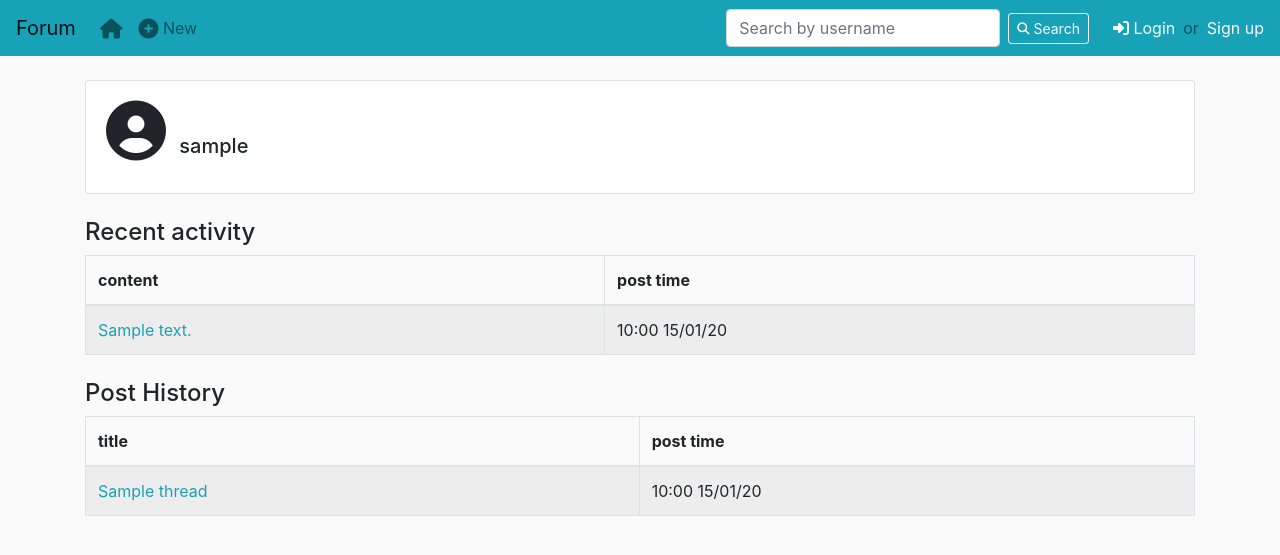
After one commit to riiraty/tietokantasovellus, a Flask app: a page that uses application/templates/layout.html in a window 1280 px wide. The commit adds this page. Shown: the top 555 px of the page. Run offline with Flask 2, Linux system fonts and the light colour scheme; tables that the repository leaves empty hold one stand-in row (values such as "Sample post"); some libraries are stand-ins or nearby versions.

Commit message:
add view for single user, start search feature, style and fix templates

```diff
--- a/application/__init__.py
+++ b/application/__init__.py
@@ -27,6 +27,8 @@ from application.threads import views
 from application.auth import models
 from application.auth import views
 
+from application.users import views
+
 # kirjautumistoiminnallisuus
 from application.auth.models import User
 from os import urandom
--- a/application/templates/layout.html
+++ b/application/templates/layout.html
@@ -23,6 +23,10 @@
               <a class="nav-link" href="{{ url_for('threads_form') }} "><i class="fas fa-plus-circle fa-lg"></i> New</a>
             </li>
         </ul>
+        <form class="form-inline mr-4" role="form" method="GET" action="/">
+          <input class="form-control mr-sm-2" type="search" placeholder="Search by username" aria-label="Search">
+          <button class="btn btn-outline-light btn-sm my-2 my-sm-0" type="submit"><i class="fas fa-search fa-sm"></i> Search</button>
+        </form>
         <div class="form-inline mt-2 mt-md-0">
           {% if current_user.is_authenticated %}
           <span class="navbar-text mr-4">
--- a/application/templates/threads/list.html
+++ b/application/templates/threads/list.html
@@ -2,7 +2,7 @@
 
 {% block body %}
   <h2>Most recent</h2>
-  <table class="table table-striped">
+  <table class="table table-striped table-bordered">
     <thead>
       <tr>
         <th scope="col">Topic</th>
--- /dev/null
+++ b/application/templates/users/user.html
@@ -0,0 +1,60 @@
+{% extends "layout.html" %}
+
+{% block body %}
+  <div class="card mb-4">
+    <div class="card-body">
+      <h5 class="card-title"><i class="fas fa-user-circle fa-3x mr-2"></i> {{ user.username }}</h5>
+      {% if user.post_time %}
+      <p class="card-text">On the Forum since {{ user.date_created.strftime("%d/%m/%y") }}</p>
+      {% endif %}
+    </div>
+  </div>
+
+  <h4>Recent activity</h4>
+  <table class="table table-striped table-bordered mt-2 mb-4">
+    <thead>
+      <tr>
+        <th scope="col">content</th>
+        <th scope="col">post time</th>
+      </tr>
+    </thead>
+    <tbody>
+    {% for post in thread_posts %}
+    <tr>
+      <td>
+        <a href="{{url_for('posts_thread', thread_id=post.thread.id)}}" class="text-info">
+          {{ post.content }}
+        </a>
+      </td>
+      <td>
+        {{ post.post_time.strftime("%H:%M %d/%m/%y") }}
+      </td>
+    </tr>
+    {% endfor %}
+    </tbody>
+  </table>
+
+  <h4>Post History</h4>
+  <table class="table table-striped table-bordered mt-2">
+    <thead>
+      <tr>
+        <th scope="col">title</th>
+        <th scope="col">post time</th>
+      </tr>
+    </thead>
+    <tbody>
+    {% for thread in threads %}
+    <tr>
+      <td>
+        <a href="{{url_for('posts_thread', thread_id=thread.id)}}" class="text-info">
+          {{ thread.title }}
+        </a>
+      </td>
+      <td>
+        {{ thread.creation_time.strftime("%H:%M %d/%m/%y") }}
+      </td>
+    </tr>
+    {% endfor %}
+    </tbody>
+  </table>
+{% endblock %}
--- a/application/threads/views.py
+++ b/application/threads/views.py
@@ -18,8 +18,7 @@ def posts_index():
 
   return render_template("threads/list.html",
     threads = threads,
-    user = current_user,
-    now = db.func.current_timestamp()
+    user = current_user
   )
 
 # lomake uudelle langalle
--- /dev/null
+++ b/application/users/views.py
@@ -0,0 +1,28 @@
+from flask import render_template, request, redirect, url_for, flash
+from flask_login import current_user
+
+from sqlalchemy import desc, func
+
+from application import app, db
+from application.auth.models import User
+from application.posts.models import Post
+from application.threads.models import Thread
+
+@app.route("/users/<username>", methods=["GET"])
+def get_user(username):
+  user = User.query.filter_by(username=username).first()
+
+  # kaikki käyttäjän aloittamat langat
+  threads = Thread.query.filter_by(owner_id=user.id).all()
+
+  # 8 viimeisintä lankaa
+  sub = db.session.query(func.max(Post.id)).filter_by(account_id=user.id).group_by(Post.thread_id).subquery()
+  thread_posts = db.session.query(Post).filter(Post.id.in_(sub)).order_by(Post.post_time.desc()).limit(8).all()
+
+
+  return render_template("users/user.html",
+    user = user,
+    threads = threads,
+    thread_posts = thread_posts,
+    curren_user = current_user
+  )
```
Also changed, not shown: application/templates/index.html (+6 -3 lines), application/templates/threads/thread.html (+25 -23 lines), application/users/__init__.py (added).
